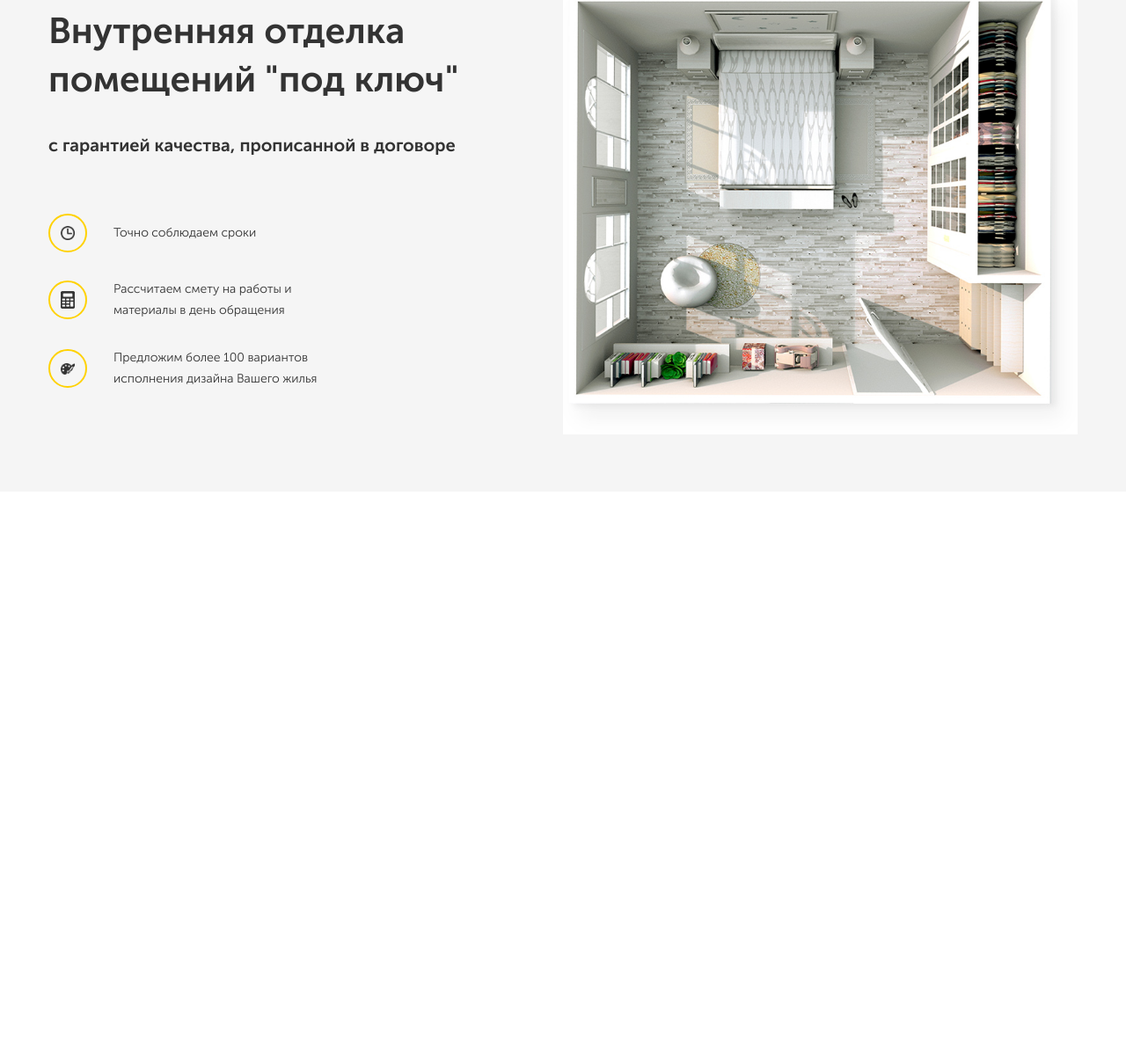
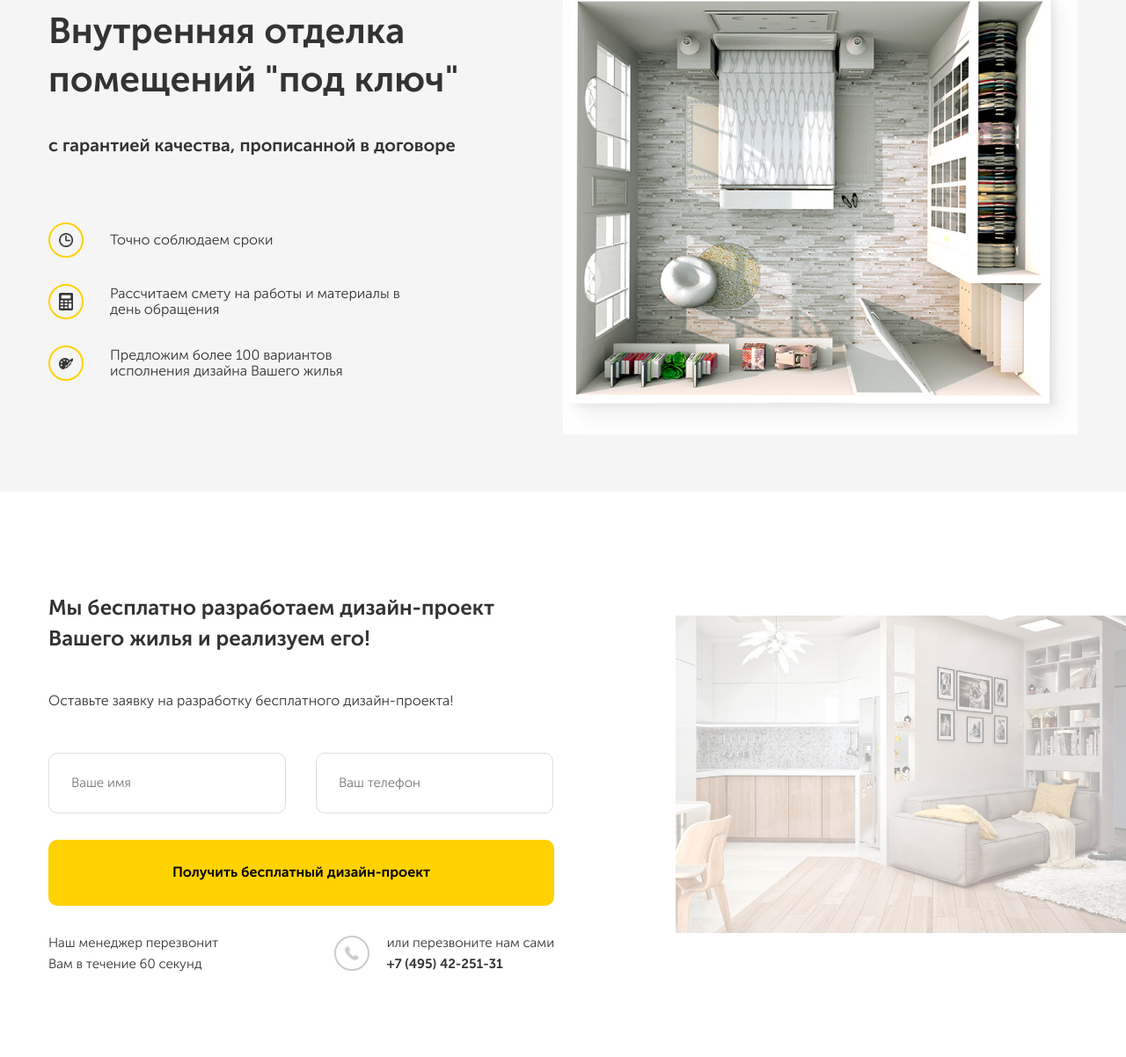
Before and after one commit to ihar4/practic, a plain HTML site: page index.html in a window 1280 px wide. Shown: the part 167-1369 px from the top of the page at 88% size. Before the commit the page ends 800 px from the top, so only its background shows below. Drawn offline with Linux system fonts and the light colour scheme.

Commit message:
Сверстали форму обратной связи

```diff
--- a/index.html
+++ b/index.html
@@ -61,5 +61,31 @@
   </div>
  </div>
 
+<section class="feedback">
+ <div class="container">
+  <div class="form">
+   <h2 class="form__title">Мы бесплатно разработаем дизайн-проект Вашего жилья и реализуем его!</h2>
+   <span class="form__subtitle">Оставьте заявку на разработку бесплатного дизайн-проекта!</span>
+   <form action="#">
+    <input type="text" class="input input-name form__input" placeholder="Ваше имя">
+    <input type="tel" pattern="+7-[0-9]{3}-[0-9]{2}-[0-9]{2}-[0-9]{3}" class="input input-tel form__input" placeholder="Ваш телефон">
+    <button type="submit" class="button form__button">Получить бесплатный дизайн-проект</button>
+   </form>
+  </div>
+ <div class="callback">
+  <div class="callback__text">
+   <span>Наш менеджер перезвонит Вам в течение 60 секунд</span>
+  </div>
+  <div class="callback__wrap">
+   <div class="callback__img"></div>
+   <div class="callback__tel">
+    <span>или перезвоните нам сами</span>
+    <a class="callback__phone" href="tel=+74954225131">+7 (495) 42-251-31</a>
+   </div>
+  </div>
+ </div>
+ </div>
+</section>
+
 </body>
 </html>
--- /dev/null
+++ b/sass/_feedback.sass
@@ -0,0 +1,59 @@
+.feedback
+ padding: 94px 0
+ background: url('../img/feedback/feedback-bg.jpg') no-repeat
+  size: 40%
+  position: center right
+
+.form
+ max-width: 575px
+ &__title
+  font-size: 24px
+  +bold
+  line-height: 35px
+  margin-bottom: 45px
+ &__subtitle
+  display: block
+  margin-bottom: 50px
+ &__input
+  width: 270px
+  margin-bottom: 30px
+  &:first-child
+   margin-right: 30px
+ &__button
+  padding: 28px
+  display: block
+  width: 100%
+  font-size: 16px
+  margin-bottom: 30px
+
+.callback
+ display: flex
+ justify-content: space-between
+ align-items: center
+ max-width: 575px
+ &__text
+  max-width: 205px
+  line-height: 24px
+  font-size: 15px
+ &__wrap
+  display: flex
+  align-items: center
+  line-height: 24px
+ &__img
+  margin-right: 20px
+  min-width: 40px
+  height: 40px
+  border-radius: 50%
+  border: 2px solid #ccc
+  background-size: 16px
+  background-repeat: no-repeat
+  background-position: center
+  background-image: url('../img/feedback/phone-receiver.png')
+ &__phone
+  display: block
+  text-decoration: none
+  color: $text-color
+  font-size: 15px
+  +bold
+ span
+  font-size: 15px
--- a/sass/_header.sass
+++ b/sass/_header.sass
@@ -19,4 +19,4 @@
    text-decoration: none
    color: $text-color
    +bold
-   font-family: 20px
+   font-size: 20px
--- a/sass/_interface.sass
+++ b/sass/_interface.sass
@@ -10,3 +10,9 @@
   cursor: pointer
  &:focus
   outline: none
+
+.input
+ font-size: 15px
+ padding: 25px
+ border-radius: 10px
+ border: 1px solid $input-border
--- a/sass/_main.sass
+++ b/sass/_main.sass
@@ -6,11 +6,11 @@
  &-text
   flex-basis: 50%
   &__title
-   margin-top: 20px
    font-size: 41px
    line-height: 55px
+   margin-top: 20px
    +bold
-   margin-bottom: 50px
+   margin-bottom: 60px
    span
     font-size: 20px
     display: block
@@ -20,7 +20,7 @@
  &-advantages
   display: flex
   flex-direction: column
-  max-width: 350px
+  max-width: 400px
   &__img
    min-width: 40px
    height: 40px
@@ -40,6 +40,3 @@
    display: flex
    align-items: center
    margin-bottom: 30px
-  &__text
-   font-size: 14px
-   line-height: 24px
--- a/sass/_var.sass
+++ b/sass/_var.sass
@@ -1,3 +1,4 @@
 $text-color: #333333
 $primary-color: #ffd200
 $light-bg-color: #f5f5f5
+$input-border: #dddddd
--- a/sass/style.sass
+++ b/sass/style.sass
@@ -5,6 +5,10 @@
 @import 'interface'
 @import 'header'
 @import 'main'
+@import 'feedback'
+
+*, *:before, *:after
+ box-sizing: border-box
 
 body
  font-family: 'Museo Sans Light', sans-serif
```
Also changed, not shown: css/style.css, img/feedback/feedback-bg.jpg (added), img/feedback/phone-receiver.png (added), 1 other file.
